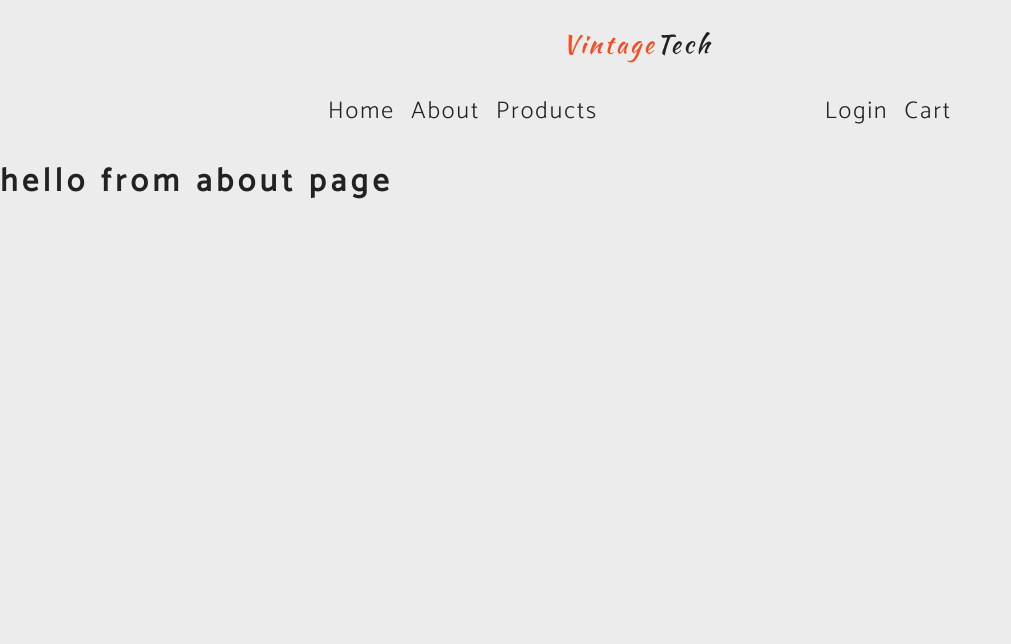
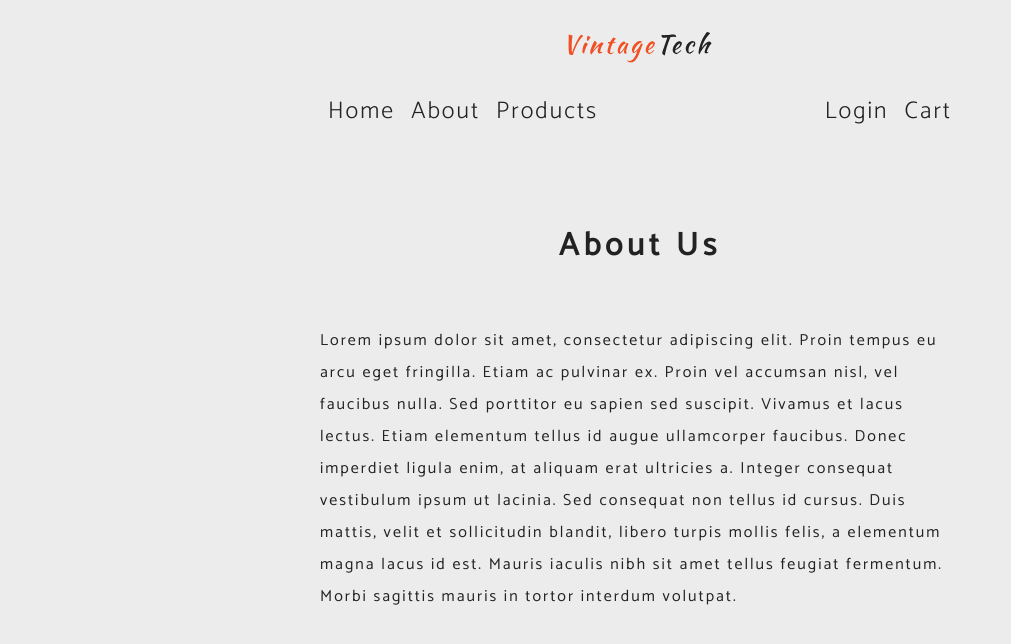
Before and after one commit to IosifDobos/e-commerce-react, a React (Create React App) app: page /about in a window 1280 px wide. Shown: the top 644 px of the page, without its empty margins (0-1011 px from the left). Built offline with nearby package versions, Linux system fonts and the light colour scheme.

Commit message:
Update About.js
Added lorem ispum text to the about page.

```diff
--- a/src/pages/About.js
+++ b/src/pages/About.js
@@ -1,5 +1,22 @@
 import React from "react";
 
 export default function About() {
-  return <h1>hello from about page</h1>;
+  return (
+    <section className="section about-section">
+      <h1 className="section-title">about us</h1>
+      <p>
+        Lorem ipsum dolor sit amet, consectetur adipiscing elit.
+        Proin tempus eu arcu eget fringilla. Etiam ac pulvinar ex.
+        Proin vel accumsan nisl, vel faucibus nulla. Sed porttitor
+        eu sapien sed suscipit. Vivamus et lacus lectus.
+        Etiam elementum tellus id augue ullamcorper faucibus.
+        Donec imperdiet ligula enim, at aliquam erat ultricies a.
+        Integer consequat vestibulum ipsum ut lacinia. Sed consequat
+        non tellus id cursus. Duis mattis, velit et sollicitudin blandit,
+        libero turpis mollis felis, a elementum magna lacus id est.
+        Mauris iaculis nibh sit amet tellus feugiat fermentum.
+        Morbi sagittis mauris in tortor interdum volutpat.
+      </p>
+    </section>
+  )
 }
```
